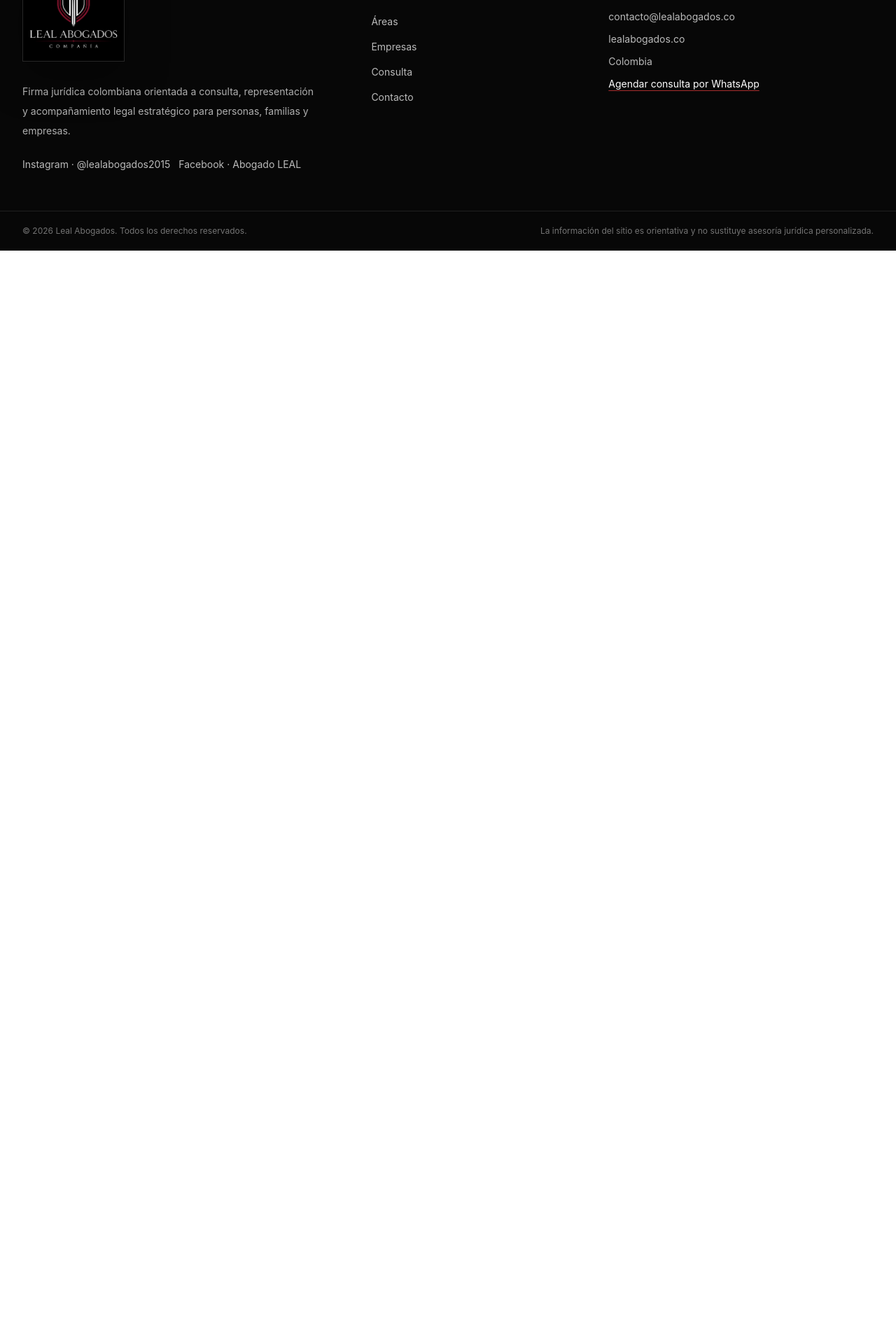
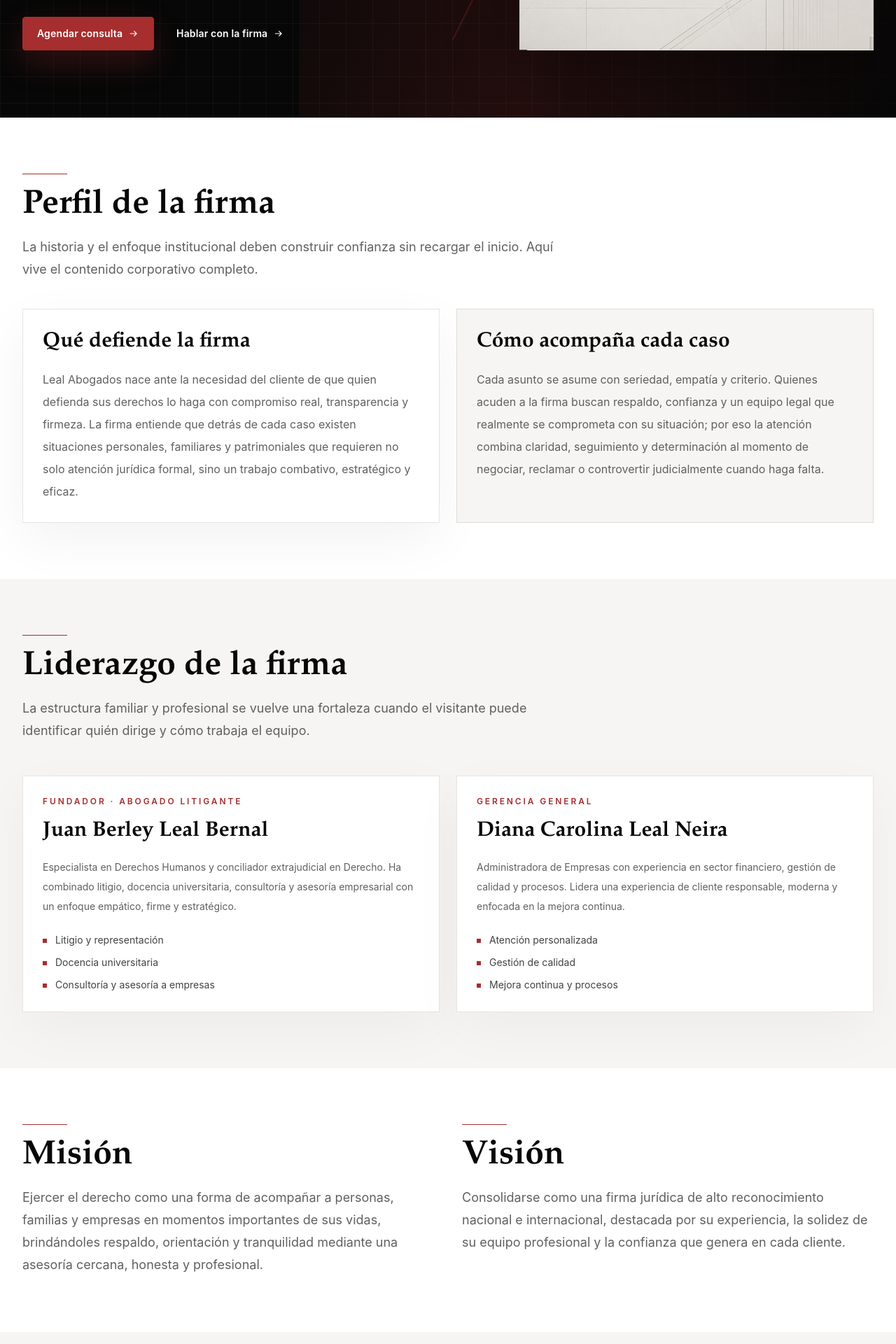
Before and after one commit to davidricardobc/LealAbogados, a Next.js app: page /quienes-somos in a window 1280 px wide. Before the commit this address had no page. Shown: the part 580-2500 px from the top of the page at 70% size. Before the commit the page ends 938 px from the top, so only its background shows below. Built offline with nearby package versions, Linux system fonts and the light colour scheme.

Commit message:
feat: agregar pagina quienes somos y simplificar menu

```diff
--- /dev/null
+++ b/src/app/quienes-somos/page.tsx
@@ -0,0 +1,141 @@
+import type { Metadata } from "next";
+import { CtaBand } from "@/components/cta-band";
+import { PageHero } from "@/components/page-hero";
+import { SectionHeader } from "@/components/section-header";
+import {
+  firmApproach,
+  firmMission,
+  firmProfile,
+  firmVision,
+  generalObjective,
+  institutionalValues,
+  specificObjectives,
+  teamProfiles,
+} from "@/data/site";
+
+export const metadata: Metadata = {
+  title: "Quiénes somos",
+  description:
+    "Perfil institucional de Leal Abogados Compañía, su liderazgo, misión, visión, valores y objetivos.",
+  alternates: {
+    canonical: "/quienes-somos",
+  },
+};
+
+export default function AboutPage() {
+  return (
+    <>
+      <PageHero
+        title="Una firma construida para defender con criterio, compromiso y claridad."
+        description="Leal Abogados Compañía reúne experiencia jurídica, liderazgo visible y una forma de trabajo enfocada en acompañar con seriedad a personas, familias y empresas en toda Colombia."
+        secondaryHref="/contacto"
+        secondaryLabel="Hablar con la firma"
+      />
+
+      <section className="bg-white px-5 py-20 sm:px-6 lg:px-8">
+        <div className="mx-auto max-w-7xl">
+          <SectionHeader
+            title="Perfil de la firma"
+            description="La historia y el enfoque institucional deben construir confianza sin recargar el inicio. Aquí vive el contenido corporativo completo."
+          />
+          <div className="mt-10 grid gap-6 lg:grid-cols-2">
+            <article className="border border-ink/10 bg-white p-7 shadow-[0_24px_70px_rgba(7,7,7,0.05)]">
+              <h2 className="font-serif text-3xl font-semibold text-ink">Qué defiende la firma</h2>
+              <p className="mt-5 text-base leading-8 text-muted">{firmProfile}</p>
+            </article>
+            <article className="border border-ink/10 bg-smoke p-7">
+              <h2 className="font-serif text-3xl font-semibold text-ink">Cómo acompaña cada caso</h2>
+              <p className="mt-5 text-base leading-8 text-muted">{firmApproach}</p>
+            </article>
+          </div>
+        </div>
+      </section>
+
+      <section className="bg-smoke px-5 py-20 sm:px-6 lg:px-8">
+        <div className="mx-auto max-w-7xl">
+          <SectionHeader
+            title="Liderazgo de la firma"
+            description="La estructura familiar y profesional se vuelve una fortaleza cuando el visitante puede identificar quién dirige y cómo trabaja el equipo."
+          />
+          <div className="mt-12 grid gap-6 md:grid-cols-2">
+            {teamProfiles.map((profile) => (
+              <article className="border border-ink/10 bg-white p-7 shadow-[0_24px_70px_rgba(7,7,7,0.04)]" key={profile.name}>
+                <p className="text-xs font-semibold uppercase tracking-[0.24em] text-brand-red">{profile.role}</p>
+                <h2 className="mt-4 font-serif text-3xl font-semibold text-ink">{profile.name}</h2>
+                <p className="mt-5 text-sm leading-7 text-muted">{profile.summary}</p>
+                <ul className="mt-6 space-y-3">
+                  {profile.highlights.map((item) => (
+                    <li className="flex gap-3 text-sm text-ink/76" key={item}>
+                      <span className="mt-2 h-1.5 w-1.5 shrink-0 bg-brand-red" />
+                      {item}
+                    </li>
+                  ))}
+                </ul>
+              </article>
+            ))}
+          </div>
+        </div>
+      </section>
+
+      <section className="bg-white px-5 py-20 sm:px-6 lg:px-8">
+        <div className="mx-auto max-w-7xl">
+          <div className="grid gap-10 lg:grid-cols-2">
+            <article>
+              <SectionHeader
+                title="Misión"
+                description={firmMission}
+              />
+            </article>
+            <article>
+              <SectionHeader
+                title="Visión"
+                description={firmVision}
+              />
+            </article>
+          </div>
+        </div>
+      </section>
+
+      <section className="bg-smoke px-5 py-20 sm:px-6 lg:px-8">
+        <div className="mx-auto max-w-7xl">
+          <SectionHeader
+            title="Valores y objetivos"
+            description="La promesa institucional se sostiene en principios visibles y en una meta clara de defensa jurídica seria."
+          />
+          <div className="mt-12 grid gap-6 lg:grid-cols-[1.1fr_0.9fr]">
+            <div className="grid gap-5">
+              {institutionalValues.map((value) => (
+                <article className="border border-ink/10 bg-white p-6" key={value.title}>
+                  <h2 className="font-serif text-2xl font-semibold text-ink">{value.title}</h2>
+                  <p className="mt-3 text-sm leading-7 text-muted">{value.text}</p>
+                </article>
+              ))}
+            </div>
+            <div className="grid gap-5">
+              <article className="border border-ink/10 bg-white p-6">
+                <h2 className="font-serif text-2xl font-semibold text-ink">Objetivo general</h2>
+                <p className="mt-3 text-sm leading-7 text-muted">{generalObjective}</p>
+              </article>
+              <article className="border border-ink/10 bg-white p-6">
+                <h2 className="font-serif text-2xl font-semibold text-ink">Objetivos específicos</h2>
+                <ul className="mt-4 space-y-3">
+                  {specificObjectives.map((item) => (
+                    <li className="flex gap-3 text-sm leading-7 text-ink/76" key={item}>
+                      <span className="mt-3 h-1.5 w-1.5 shrink-0 bg-brand-red" />
+                      {item}
+                    </li>
+                  ))}
+                </ul>
+              </article>
+            </div>
+          </div>
+        </div>
+      </section>
+
+      <CtaBand
+        title="La confianza también se construye explicando quién está detrás."
+        text="Si el caso requiere una revisión inicial, la firma puede orientar el siguiente paso con atención remota y coordinación presencial cuando resulte necesaria."
+      />
+    </>
+  );
+}
--- a/src/components/hero-dossier.tsx
+++ b/src/components/hero-dossier.tsx
@@ -13,8 +13,8 @@ export function HeroDossier() {
       />
       <div className="absolute inset-0 bg-[linear-gradient(90deg,rgba(7,7,7,0.18),rgba(7,7,7,0)_48%,rgba(7,7,7,0.34))]" />
       <div className="absolute left-4 top-4 border border-white/14 bg-black/45 px-3 py-2 backdrop-blur-md sm:left-5 sm:top-5 sm:px-4 sm:py-3">
-        <p className="font-serif text-xl font-semibold text-white sm:text-2xl">18+</p>
-        <p className="mt-1 max-w-28 text-[11px] leading-4 text-white/72 sm:max-w-32 sm:text-xs sm:leading-5">años de experiencia jurídica</p>
+        <p className="font-serif text-xl font-semibold text-white sm:text-2xl">18 años</p>
+        <p className="mt-1 max-w-28 text-[11px] leading-4 text-white/72 sm:max-w-32 sm:text-xs sm:leading-5">de experiencia jurídica</p>
       </div>
       <div className="absolute bottom-4 right-4 max-w-52 border border-white/14 bg-black/48 p-3 backdrop-blur-md sm:bottom-5 sm:right-5 sm:max-w-60 sm:p-4">
         <span className="block h-px w-10 bg-brand-red" />
--- a/src/data/site.ts
+++ b/src/data/site.ts
@@ -30,6 +30,11 @@ export type SocialProfile = {
   href?: string;
 };
 
+export type InstitutionalValue = {
+  title: string;
+  text: string;
+};
+
 export const siteConfig = {
   name: "Leal Abogados Compañía",
   domain: "lealabogados.co",
@@ -55,10 +60,9 @@ export const whatsappUrl = `https://wa.me/${siteConfig.whatsappNumber}?text=${en
 
 export const navItems = [
   { label: "Inicio", href: "/" },
+  { label: "Quiénes somos", href: "/quienes-somos" },
   { label: "Áreas", href: "/areas-de-practica" },
   { label: "Empresas", href: "/servicios-empresariales" },
-  { label: "Consulta", href: "/consulta-juridica" },
-  { label: "Contacto", href: "/contacto" },
 ];
 
 export const socialProfiles: SocialProfile[] = [
@@ -86,14 +90,14 @@ export const teamProfiles: TeamProfile[] = [
     name: "Juan Berley Leal Bernal",
     role: "Fundador · Abogado litigante",
     summary:
-      "Especialista en Derechos Humanos y conciliador extrajudicial en Derecho. Ha combinado litigio, docencia universitaria, consultoría y asesoría empresarial con un enfoque firme y estratégico.",
+      "Especialista en Derechos Humanos y conciliador extrajudicial en Derecho. Ha combinado litigio, docencia universitaria, consultoría y asesoría empresarial con un enfoque empático, firme y estratégico.",
     highlights: ["Litigio y representación", "Docencia universitaria", "Consultoría y asesoría a empresas"],
   },
   {
     name: "Diana Carolina Leal Neira",
     role: "Gerencia general",
     summary:
-      "Administradora de Empresas con experiencia en sector financiero, gestión de calidad y procesos. Refuerza una experiencia de cliente responsable, moderna y ordenada.",
+      "Administradora de Empresas con experiencia en sector financiero, gestión de calidad y procesos. Lidera una experiencia de cliente responsable, moderna y enfocada en la mejora continua.",
     highlights: ["Atención personalizada", "Gestión de calidad", "Mejora continua y procesos"],
   },
 ];
@@ -287,15 +291,52 @@ export const companyPackages = [
     includes: ["Consulta mensual", "Revisión inicial de documentos prioritarios", "Alertas de riesgo"],
   },
   {
-    name: "Gestión laboral",
+    name: "Acompañamiento laboral",
     fit: "Equipos con decisiones laborales recurrentes y necesidad de soporte preventivo.",
     includes: ["Canal de consultas", "Revisión de casos", "Informe ejecutivo"],
   },
   {
-    name: "Compliance laboral",
+    name: "Soporte jurídico recurrente",
     fit: "Empresas que quieren reducir contingencias y fortalecer su soporte jurídico laboral.",
     includes: ["Diagnóstico inicial", "Plan de ajustes", "Acompañamiento mensual"],
   },
+];
+
+export const firmProfile =
+  "Leal Abogados nace ante la necesidad del cliente de que quien defienda sus derechos lo haga con compromiso real, transparencia y firmeza. La firma entiende que detrás de cada caso existen situaciones personales, familiares y patrimoniales que requieren no solo atención jurídica formal, sino un trabajo combativo, estratégico y eficaz.";
+
+export const firmApproach =
+  "Cada asunto se asume con seriedad, empatía y criterio. Quienes acuden a la firma buscan respaldo, confianza y un equipo legal que realmente se comprometa con su situación; por eso la atención combina claridad, seguimiento y determinación al momento de negociar, reclamar o controvertir judicialmente cuando haga falta.";
+
+export const firmMission =
+  "Ejercer el derecho como una forma de acompañar a personas, familias y empresas en momentos importantes de sus vidas, brindándoles respaldo, orientación y tranquilidad mediante una asesoría cercana, honesta y profesional.";
+
+export const firmVision =
+  "Consolidarse como una firma jurídica de alto reconocimiento nacional e internacional, destacada por su experiencia, la solidez de su equipo profesional y la confianza que genera en cada cliente.";
+
+export const institutionalValues: InstitutionalValue[] = [
+  {
+    title: "Compromiso",
+    text: "Cada proceso se asume con responsabilidad, lealtad y entrega, acompañando al cliente con valentía y respaldo real.",
+  },
+  {
+    title: "Eficacia",
+    text: "La gestión jurídica se orienta a obtener soluciones efectivas, útiles y favorables para cada situación.",
+  },
+  {
+    title: "Confiabilidad",
+    text: "La trayectoria de la firma busca sostener una asistencia jurídica humana, estratégica, clara y transparente.",
+  },
+];
+
+export const generalObjective =
+  "Defender y proteger los derechos e intereses de quienes depositan su confianza en la firma, asumiendo cada caso con compromiso, eficacia y confiabilidad.";
+
+export const specificObjectives = [
+  "Brindar una atención clara y personalizada a cada cliente.",
+  "Ofrecer soluciones jurídicas efectivas y estratégicas.",
+  "Mantener una comunicación honesta y constante en cada etapa del proceso.",
+  "Mantenerse a la vanguardia en la práctica jurídica.",
 ];
 
 export const consultationChecklist: ConversionItem[] = [
```
